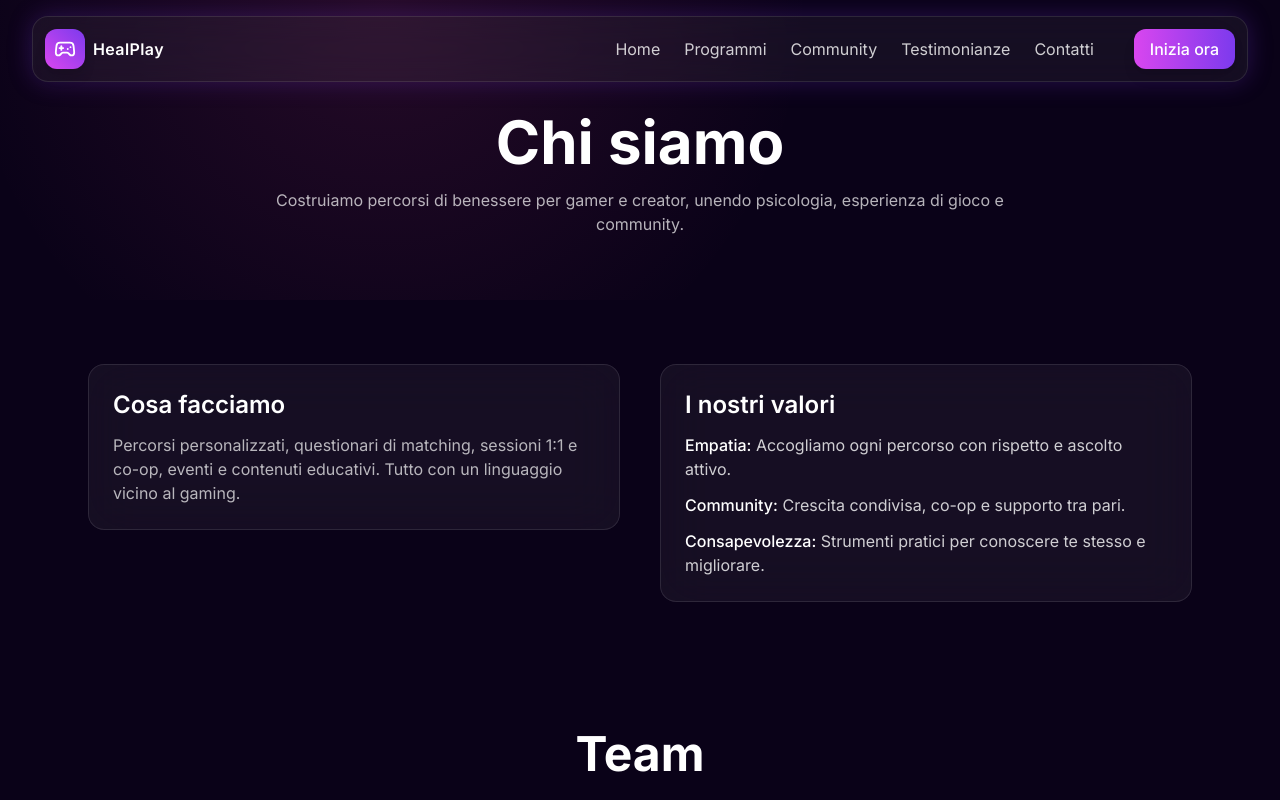
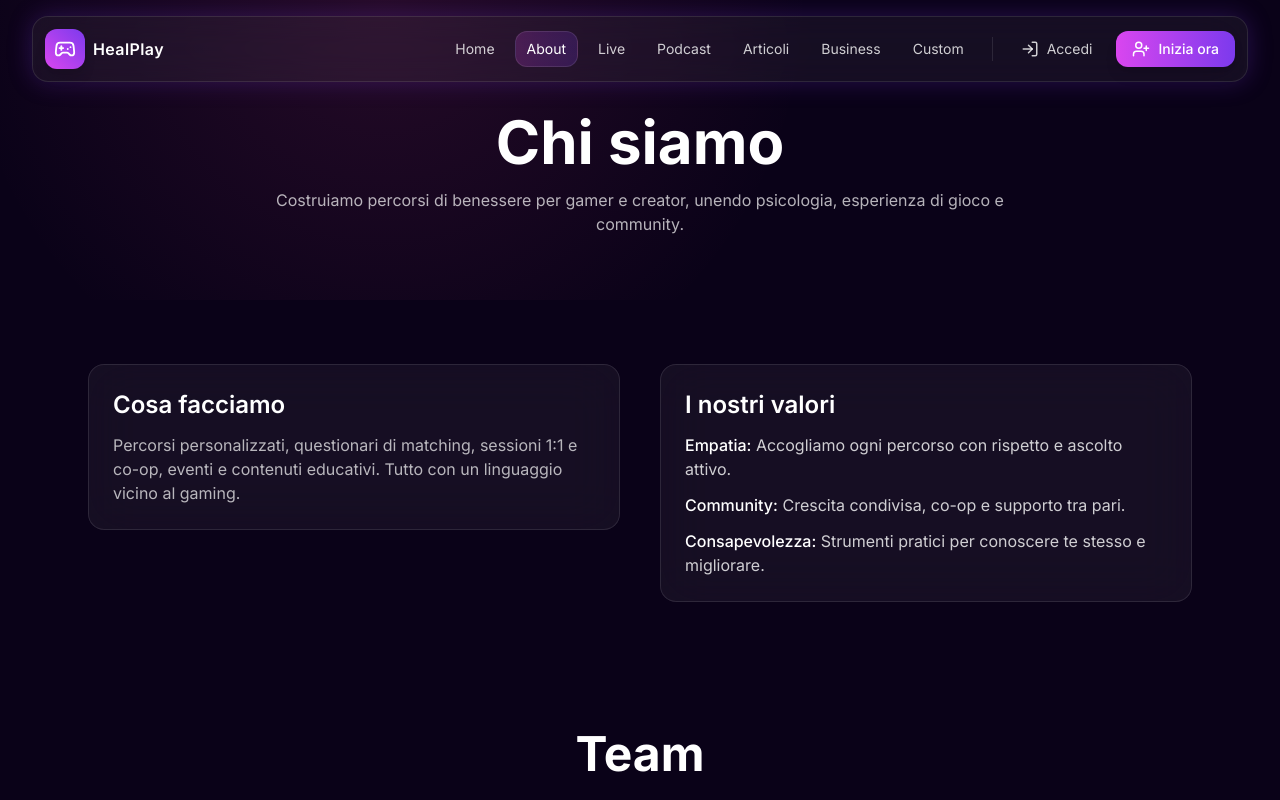
Before and after one commit to not11just12for13fun14/frontend-repo_urohvn4g_r9y7q8, a React (Vite) app: page /about in a window 1280 px wide. Shown: the top 800 px of the page. Built offline with nearby package versions, Linux system fonts and the light colour scheme; a web font is replaced by a local one.

Commit message:
Update project prj_urohvn4g - 2025-11-16T19:59:53.515Z

```diff
--- a/src/components/Navbar.jsx
+++ b/src/components/Navbar.jsx
@@ -1,59 +1,163 @@
 import { useState } from 'react'
-import { Menu, X, Gamepad2 } from 'lucide-react'
+import { Link, NavLink, useLocation } from 'react-router-dom'
+import { Menu, X, Gamepad2, LogIn, UserPlus } from 'lucide-react'
+import { motion, AnimatePresence } from 'framer-motion'
 
 const navItems = [
-  { label: 'Home', href: '#home' },
-  { label: 'Programmi', href: '#programs' },
-  { label: 'Community', href: '#community' },
-  { label: 'Testimonianze', href: '#testimonials' },
-  { label: 'Contatti', href: '#cta' },
+  { label: 'Home', to: '/' },
+  { label: 'About', to: '/about' },
+  { label: 'Live', to: '/live' },
+  { label: 'Podcast', to: '/podcast' },
+  { label: 'Articoli', to: '/articles' },
+  { label: 'Business', to: '/business' },
+  { label: 'Custom', to: '/custom-section' },
 ]
 
 export default function Navbar() {
   const [open, setOpen] = useState(false)
+  const location = useLocation()
 
   return (
     <header className="fixed top-0 left-0 right-0 z-50">
       <div className="mx-auto max-w-7xl px-4 sm:px-6 lg:px-8">
-        <div className="mt-4 flex items-center justify-between rounded-2xl border border-white/10 bg-white/5 p-3 backdrop-blur-xl shadow-[0_0_25px_rgba(124,58,237,0.25)]">
-          <a href="#home" className="flex items-center gap-2">
+        <motion.div
+          initial={{ y: -16, opacity: 0 }}
+          animate={{ y: 0, opacity: 1 }}
+          transition={{ duration: 0.4, ease: 'easeOut' }}
+          className="mt-4 flex items-center justify-between rounded-2xl border border-white/10 bg-white/5 p-3 backdrop-blur-xl shadow-[0_0_25px_rgba(124,58,237,0.25)]"
+        >
+          <Link to="/" className="flex items-center gap-2">
             <span className="inline-flex h-10 w-10 items-center justify-center rounded-xl bg-gradient-to-tr from-fuchsia-500 to-violet-600 text-white shadow-lg">
               <Gamepad2 size={22} />
             </span>
             <span className="text-white font-semibold tracking-wide">HealPlay</span>
-          </a>
+          </Link>
 
-          <nav className="hidden md:flex items-center gap-6">
+          <nav className="hidden md:flex items-center gap-2">
             {navItems.map((item) => (
-              <a key={item.label} href={item.href} className="text-white/80 hover:text-white transition-colors">
+              <NavLink
+                key={item.to}
+                to={item.to}
+                className={({ isActive }) =>
+                  `relative px-3 py-2 text-sm rounded-xl transition-colors duration-200 ${
+                    isActive ? 'text-white' : 'text-white/80 hover:text-white'
+                  }`
+                }
+              >
+                {({ isActive }) => (
+                  <span className="inline-flex items-center">
                     {item.label}
-              </a>
+                    <AnimatePresence>
+                      {isActive && (
+                        <motion.span
+                          layoutId="nav-active-pill"
+                          className="absolute inset-0 -z-10 rounded-xl bg-gradient-to-r from-fuchsia-500/20 to-violet-600/20 border border-white/10"
+                          initial={{ opacity: 0 }}
+                          animate={{ opacity: 1 }}
+                          exit={{ opacity: 0 }}
+                          transition={{ duration: 0.2 }}
+                        />
+                      )}
+                    </AnimatePresence>
+                  </span>
+                )}
+              </NavLink>
             ))}
-            <a href="#cta" className="ml-4 rounded-xl bg-gradient-to-r from-fuchsia-500 to-violet-600 px-4 py-2 text-white font-medium shadow-lg hover:shadow-fuchsia-500/30 transition-shadow">
+
+            <div className="mx-2 h-6 w-px bg-white/10" />
+
+            <NavLink
+              to="/login"
+              className={({ isActive }) =>
+                `inline-flex items-center gap-2 rounded-xl px-3 py-2 text-sm transition ${
+                  isActive ? 'text-white' : 'text-white/80 hover:text-white'
+                }`
+              }
+            >
+              <LogIn size={18} />
+              Accedi
+            </NavLink>
+            <Link
+              to="/register"
+              className="ml-1 inline-flex items-center gap-2 rounded-xl bg-gradient-to-r from-fuchsia-500 to-violet-600 px-4 py-2 text-white text-sm font-medium shadow-lg hover:shadow-fuchsia-500/30 transition-shadow"
+            >
+              <UserPlus size={18} />
               Inizia ora
-            </a>
+            </Link>
           </nav>
 
-          <button className="md:hidden text-white" onClick={() => setOpen(!open)} aria-label="Toggle menu">
+          <button
+            className="md:hidden text-white"
+            onClick={() => setOpen((v) => !v)}
+            aria-label="Toggle menu"
+            aria-expanded={open}
+          >
             {open ? <X /> : <Menu />}
           </button>
-        </div>
+        </motion.div>
       </div>
 
+      <AnimatePresence>
         {open && (
-        <div className="md:hidden mx-4 mt-2 rounded-2xl border border-white/10 bg-white/5 p-4 backdrop-blur-xl">
-          <nav className="flex flex-col gap-3">
+          <motion.div
+            key="mobile-nav"
+            initial={{ opacity: 0, y: -8 }}
+            animate={{ opacity: 1, y: 0 }}
+            exit={{ opacity: 0, y: -8 }}
+            transition={{ duration: 0.2 }}
+            className="md:hidden mx-4 mt-2 rounded-2xl border border-white/10 bg-white/5 p-4 backdrop-blur-xl shadow-[0_0_25px_rgba(124,58,237,0.25)]"
+          >
+            <motion.nav
+              initial="hidden"
+              animate="show"
+              variants={{
+                hidden: { opacity: 0 },
+                show: { opacity: 1, transition: { staggerChildren: 0.05 } },
+              }}
+              className="flex flex-col gap-2"
+            >
               {navItems.map((item) => (
-              <a key={item.label} href={item.href} onClick={() => setOpen(false)} className="text-white/90 py-2">
+                <motion.div key={item.to} variants={{ hidden: { y: 6, opacity: 0 }, show: { y: 0, opacity: 1 } }}>
+                  <NavLink
+                    to={item.to}
+                    onClick={() => setOpen(false)}
+                    className={({ isActive }) =>
+                      `block w-full rounded-xl px-3 py-2 ${
+                        isActive
+                          ? 'text-white bg-gradient-to-r from-fuchsia-500/20 to-violet-600/20 border border-white/10'
+                          : 'text-white/90 hover:text-white'
+                      }`
+                    }
+                  >
                     {item.label}
-              </a>
+                  </NavLink>
+                </motion.div>
               ))}
-            <a href="#cta" onClick={() => setOpen(false)} className="mt-2 rounded-xl bg-gradient-to-r from-fuchsia-500 to-violet-600 px-4 py-2 text-white text-center font-medium shadow-lg">
-              Inizia ora
-            </a>
-          </nav>
-        </div>
+
+              <div className="my-2 h-px w-full bg-white/10" />
+
+              <motion.div variants={{ hidden: { y: 6, opacity: 0 }, show: { y: 0, opacity: 1 } }} className="flex items-center gap-2">
+                <Link
+                  to="/login"
+                  onClick={() => setOpen(false)}
+                  className="flex-1 inline-flex items-center justify-center gap-2 rounded-xl px-3 py-2 text-white/90 hover:text-white border border-white/10"
+                >
+                  <LogIn size={18} />
+                  Accedi
+                </Link>
+                <Link
+                  to="/register"
+                  onClick={() => setOpen(false)}
+                  className="flex-1 inline-flex items-center justify-center gap-2 rounded-xl bg-gradient-to-r from-fuchsia-500 to-violet-600 px-3 py-2 text-white font-medium shadow-lg"
+                >
+                  <UserPlus size={18} />
+                  Inizia
+                </Link>
+              </motion.div>
+            </motion.nav>
+          </motion.div>
         )}
+      </AnimatePresence>
     </header>
   )
 }
```
Also changed, not shown: 1 other file (tests, documents, lock files or other folders). Lines whose indentation alone changed are shown as unchanged.
